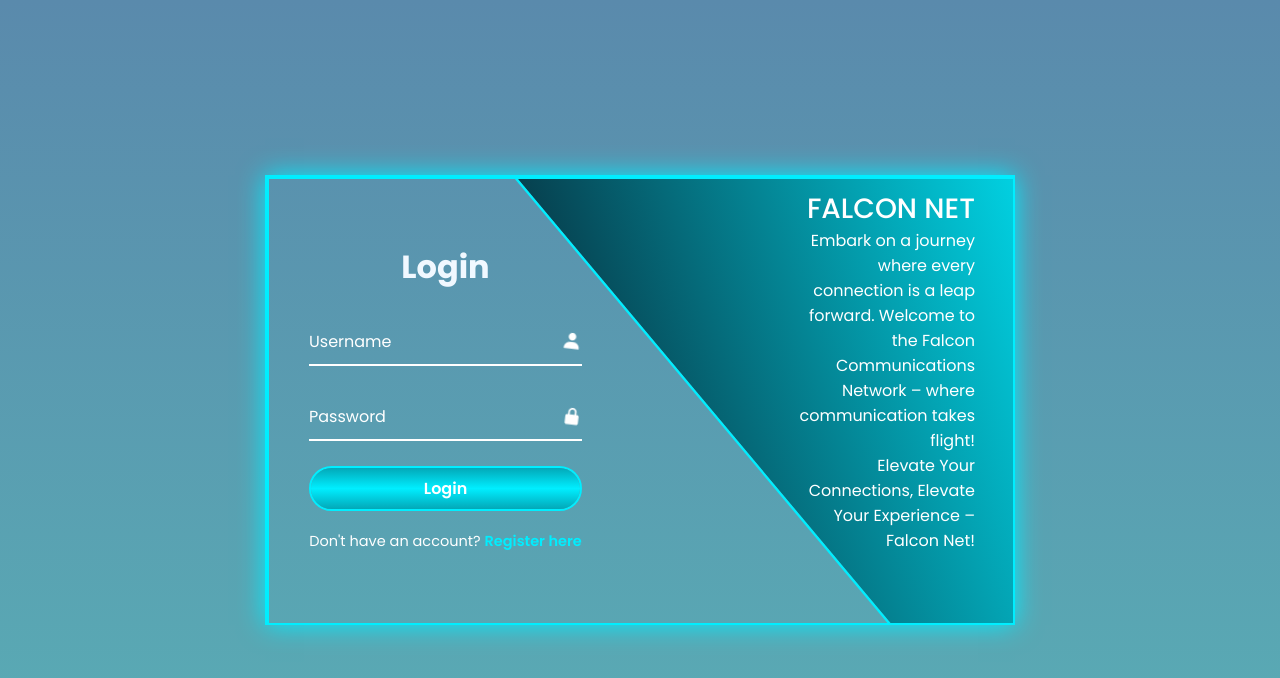
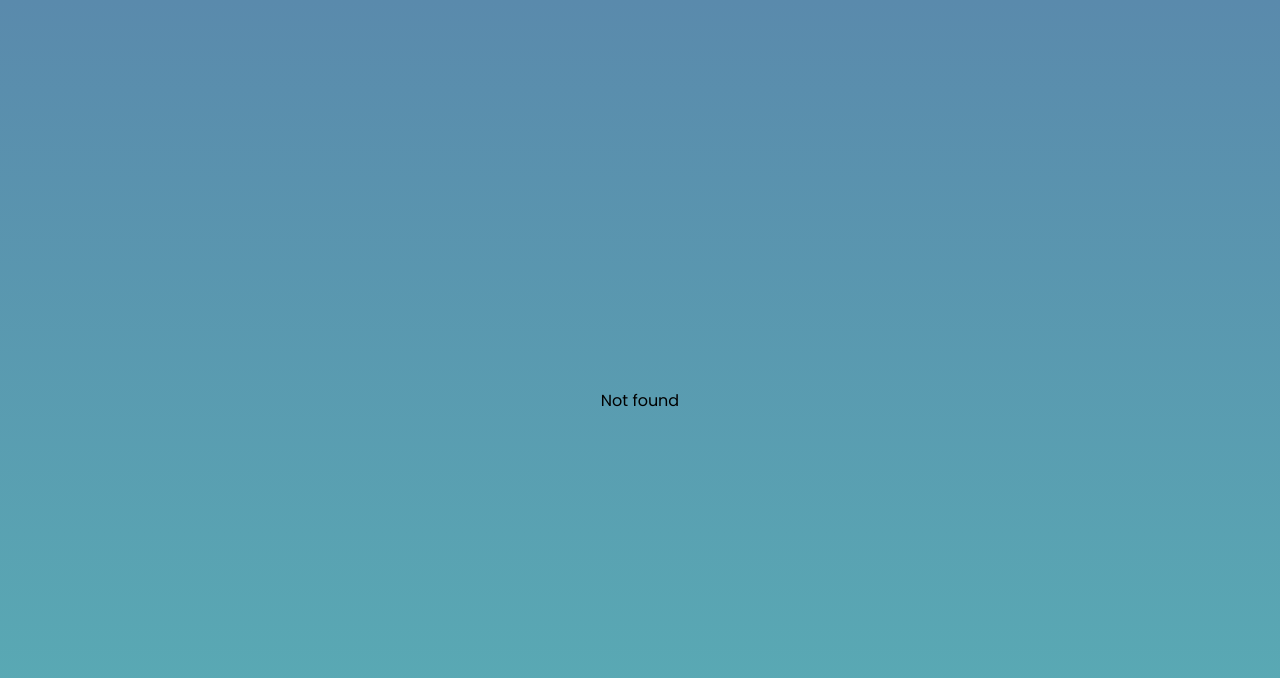
Before and after one commit to DImeah/Falcon-Net, a React (Vite) app in the folder client/: page /auth in a window 1280 px wide. Shown: the top 678 px of the page. Built offline with nearby package versions, Linux system fonts and the light colour scheme.

Commit message:
still making some corrects

```diff
--- a/client/src/App.jsx
+++ b/client/src/App.jsx
@@ -48,7 +48,7 @@ const App = () => {
           <Route path="create-groups" element={<CreateGroups />}></Route>
           <Route path="groups" element={<Groups />}></Route>
         </Route>
-        <Route path="/auth" element={<Login />} />
+        <Route path="/" element={<Login />} />
         {/* <Route path="/register" element={<Login />} /> */}
         <Route path="*" element={<p>Not found</p>} />
       </Routes>
```
